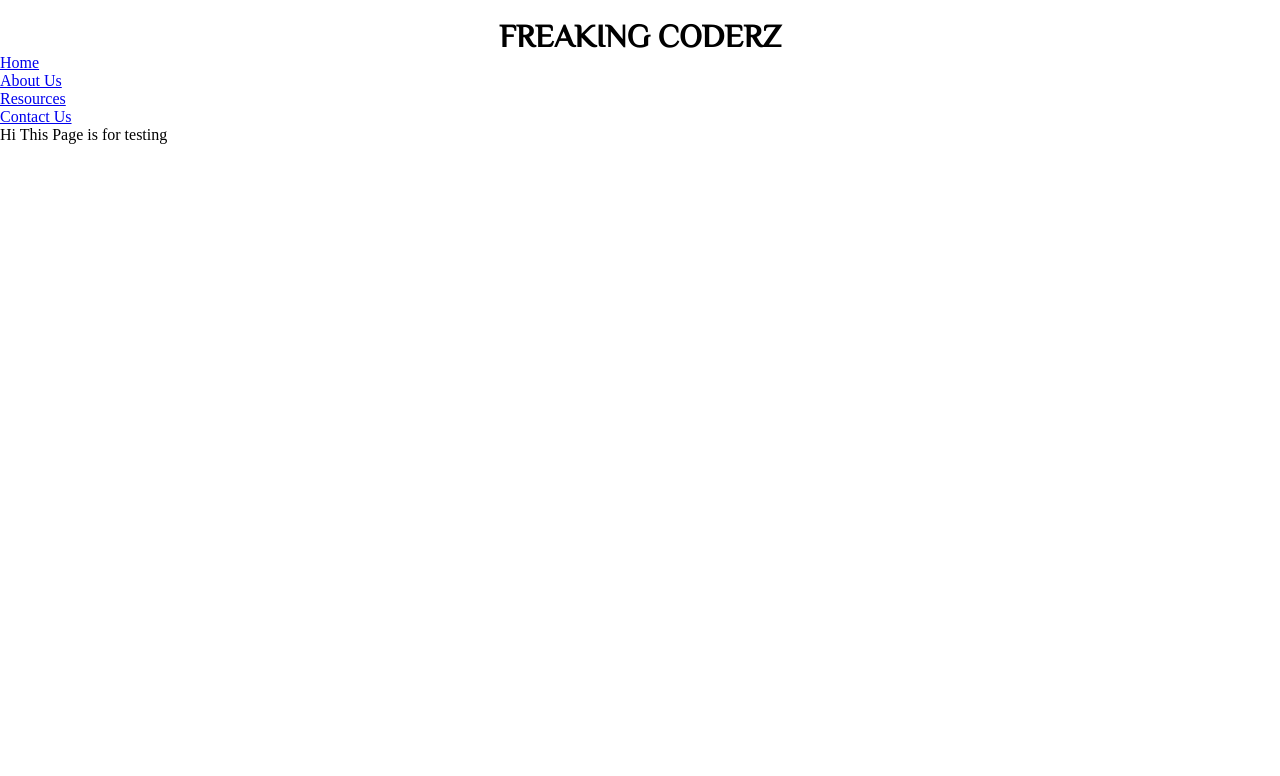
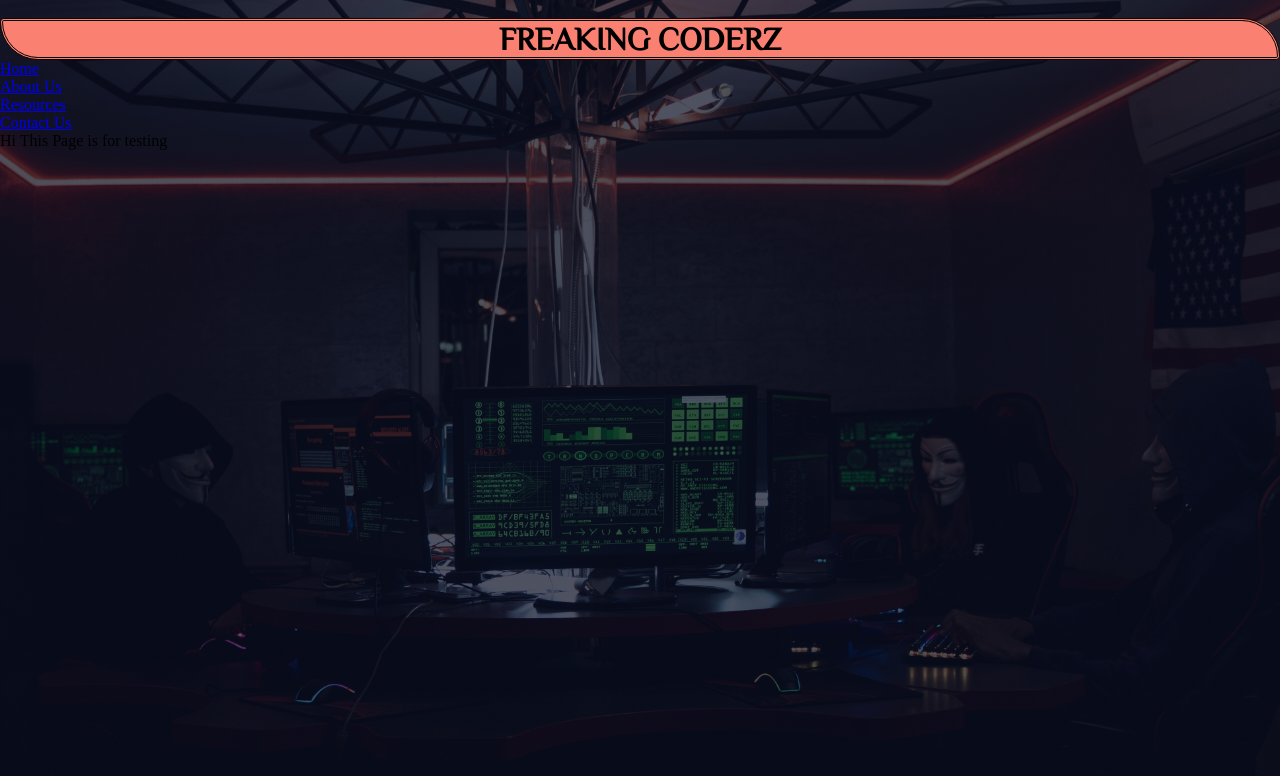
Before and after one commit to funnycoderz/webdesign, a plain HTML site: page index.html in a window 1280 px wide. Drawn offline with Linux system fonts and the light colour scheme.

Commit message:
background added

```diff
--- a/index.html
+++ b/index.html
@@ -6,7 +6,7 @@
         <title>freakers</title>
         <style>
         body {
-          background-image: url('background.jpg');
+          background-image: linear-gradient(rgba(4,9,30,0.7) ,rgba(4,9,30,0.7)), url(background.jpg);
           background-repeat: no-repeat;
           background-attachment: fixed;
           background-size: cover;
--- a/style.css
+++ b/style.css
@@ -2,6 +2,7 @@
 *{
     margin: auto;
     padding:0;
+
 
 }
 .nav-bar{
@@ -26,4 +27,9 @@
 h1{
     text-align: center;
     font-family: 'Philosopher', sans-serif;
+    background-color: salmon;
+    border: double;
+    size: 10px;
+    border-radius: 5px 50px 5px;
+    position: relative;
 }
```
Also changed, not shown: background.jpg (added).
